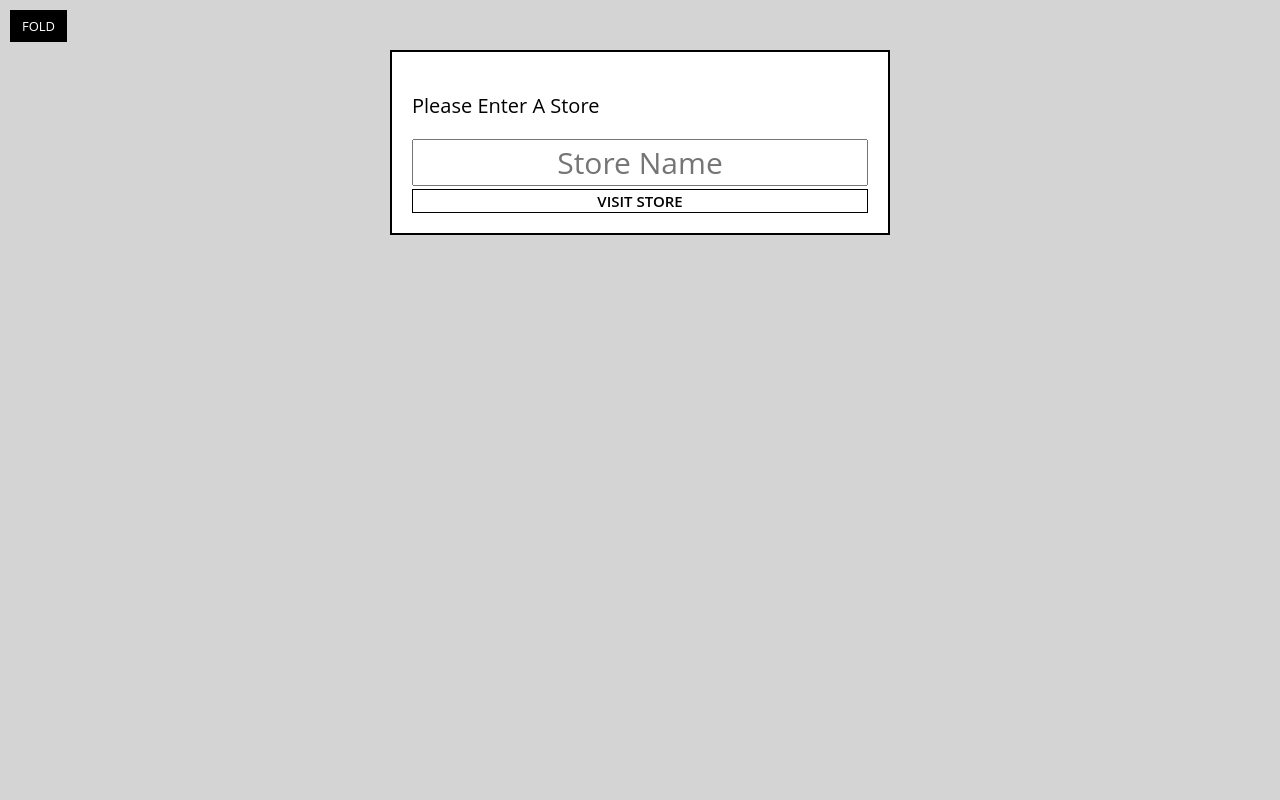
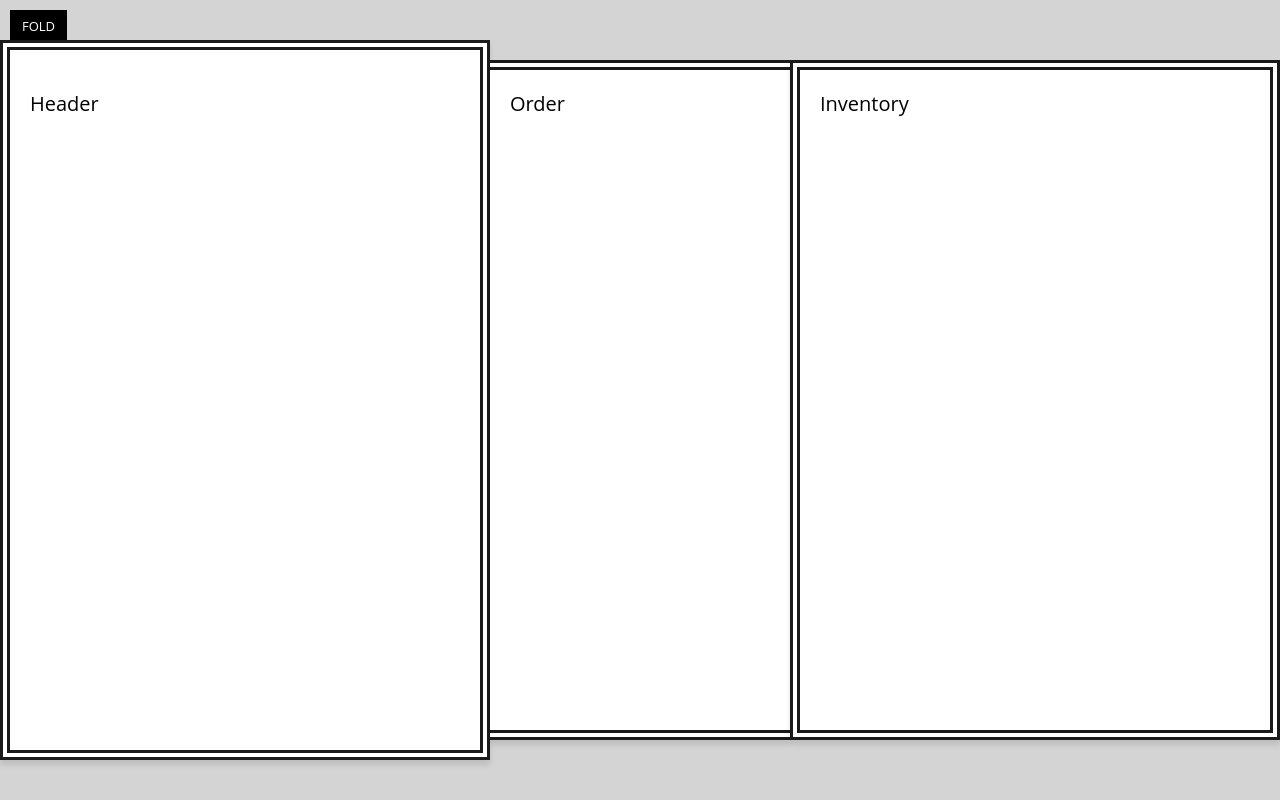
Before and after one commit to jeanpsv/react-for-beginners, a React (Create React App) app in the folder catch-of-the-day/: page / in a window 1280 px wide. Built offline with nearby package versions, Linux system fonts and the light colour scheme.

Commit message:
Add App component to index

```diff
--- a/catch-of-the-day/src/index.js
+++ b/catch-of-the-day/src/index.js
@@ -1,6 +1,7 @@
-import React from 'react'
-import { render } from 'react-dom'
+import React from "react"
+import { render } from "react-dom"
+
 import "./css/style.css"
-import StorePicker from './components/StorePicker'
+import App from "./components/App"
 
-render(<StorePicker />, document.querySelector('#main'))
+render(<App />, document.querySelector("#main"))
```
